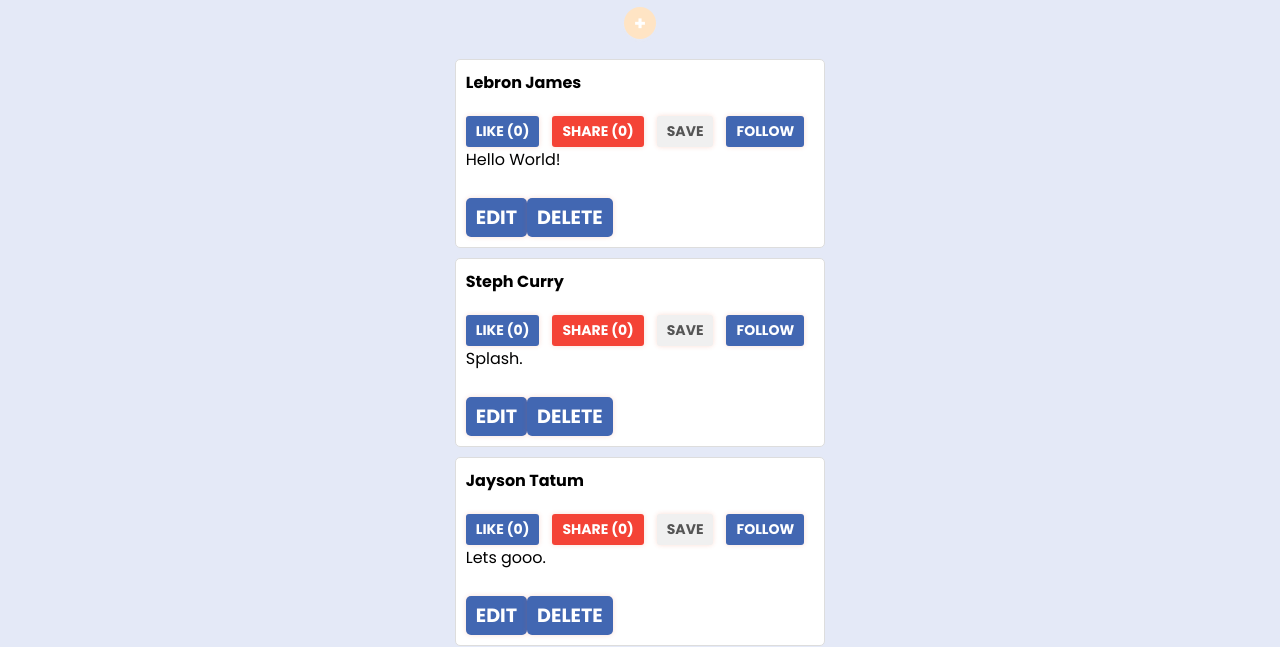
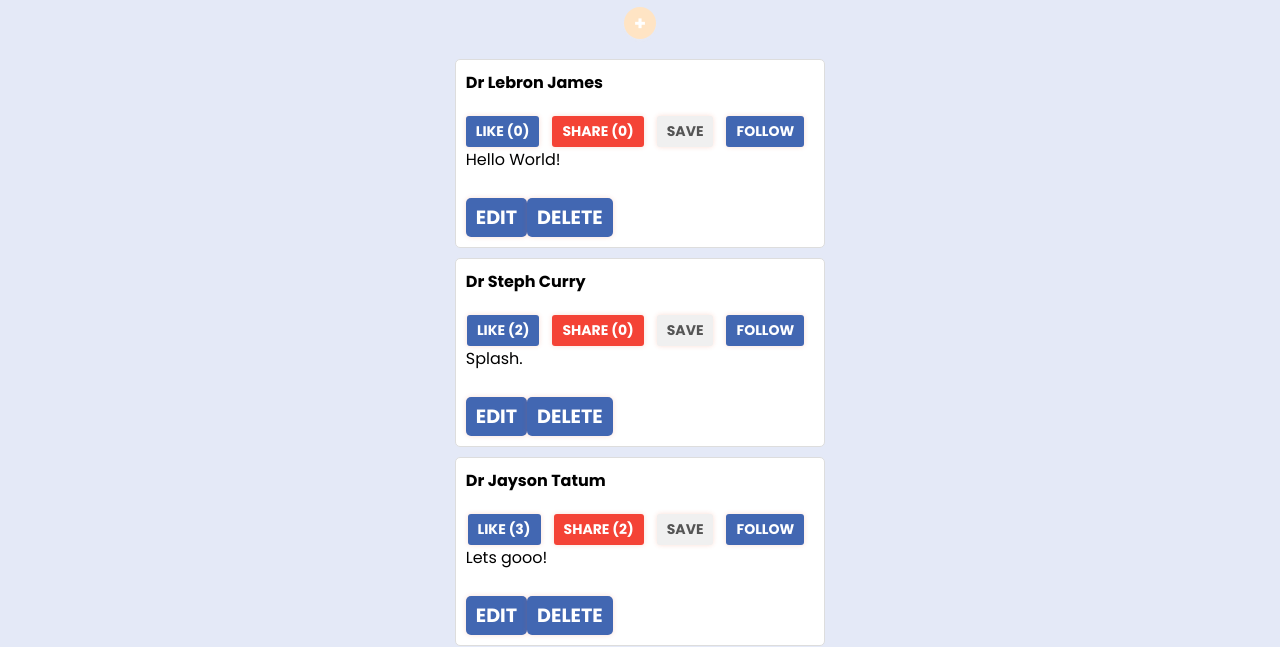
Before and after one commit to Bolimul/Project-Management, a React (Create React App) app in the folder website-react/: page /home in a window 1280 px wide. Shown: the part 210-857 px from the top of the page. Built offline with nearby package versions, Linux system fonts and the light colour scheme.

Commit message:
Save function update 2

```diff
--- a/website-react/src/AddPost.js
+++ b/website-react/src/AddPost.js
@@ -5,7 +5,15 @@ const AddPost = () => {
   const [isFormOpen, setIsFormOpen] = useState(false);
   const [editMode, setEditMode] = useState(false);
   const [editPostId, setEditPostId] = useState(null);
-  const [posts, setPosts] = useState([]);
+  const [posts, setPosts] = useState([
+    {
+      id: '123123',
+      userName: 'Sam Rogers',
+      text: 'Hello World!',
+      likes: 3,
+      shares: 2,
+    },
+  ]);
   const [selectedTopic, setSelectedTopic] = useState('');
 
   const handleButtonClick = () => {
@@ -86,12 +94,34 @@ const AddPost = () => {
     );
   };
 
-  const handleSave = (postId) => {
+  const handleSave = async (postId) => {
     setPosts((prevPosts) =>
       prevPosts.map((post) =>
         post.id === postId ? { ...post, saved: !post.saved } : post
       )
     );
+
+    // Save the post to the backend
+    try {
+      const response = await fetch('/api/savePost', {
+        method: 'POST',
+        headers: {
+          'Content-Type': 'application/json',
+        },
+        body: JSON.stringify({ postId }), // Send the post ID to the backend
+      });
+
+      if (!response.ok) {
+        // Handle error if the request was not successful
+        throw new Error('Failed to save the post');
+      }
+
+      // Post saved successfully
+      console.log('Post saved successfully');
+    } catch (error) {
+      // Handle error
+      console.error(error);
+    }
   };
 
   const getTopicFromPostText = (postText) => {
--- a/website-react/src/AddPostHome.js
+++ b/website-react/src/AddPostHome.js
@@ -9,7 +9,7 @@ const AddPostHome = () => {
   const [posts, setPosts] = useState([
     {
       id: '1',
-      userName: 'Lebron James',
+      userName: 'Dr Lebron James',
       text: 'Hello World!',
       likes: 0,
       shares: 0,
@@ -17,19 +17,19 @@ const AddPostHome = () => {
     },
     {
       id: '2',
-      userName: 'Steph Curry',
+      userName: 'Dr Steph Curry',
       text: 'Splash.',
-      likes: 0,
+      likes: 2,
       shares: 0,
-      followed: false,
+      followed: true,
     },
     {
         id: '3',
-        userName: 'Jayson Tatum',
-        text: 'Lets gooo.',
-        likes: 0,
-        shares: 0,
-        followed: false,
+        userName: 'Dr Jayson Tatum',
+        text: 'Lets gooo!',
+        likes: 3,
+        shares: 2,
+        followed: true,
     },
   ]);
   const handleButtonClick = () => {
```
